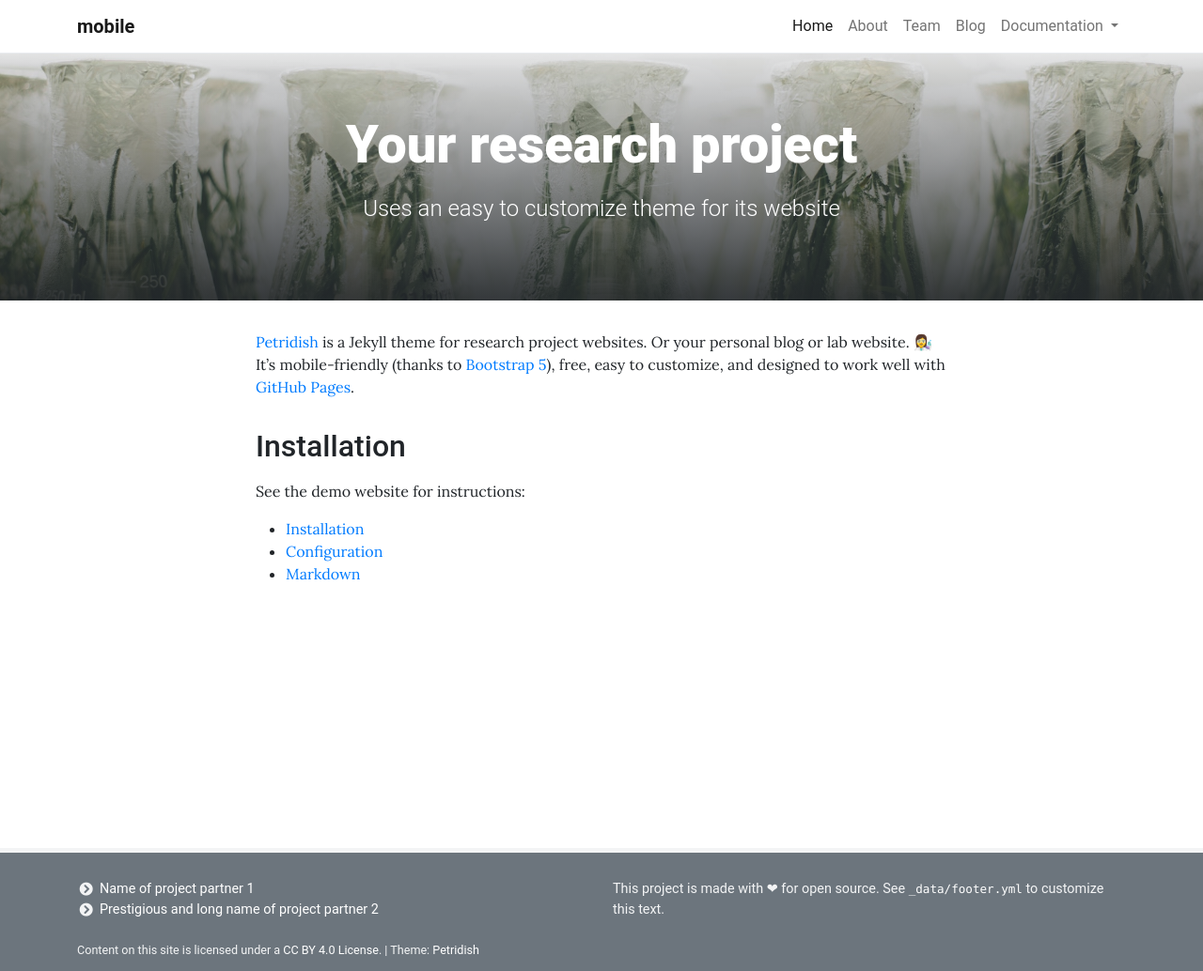
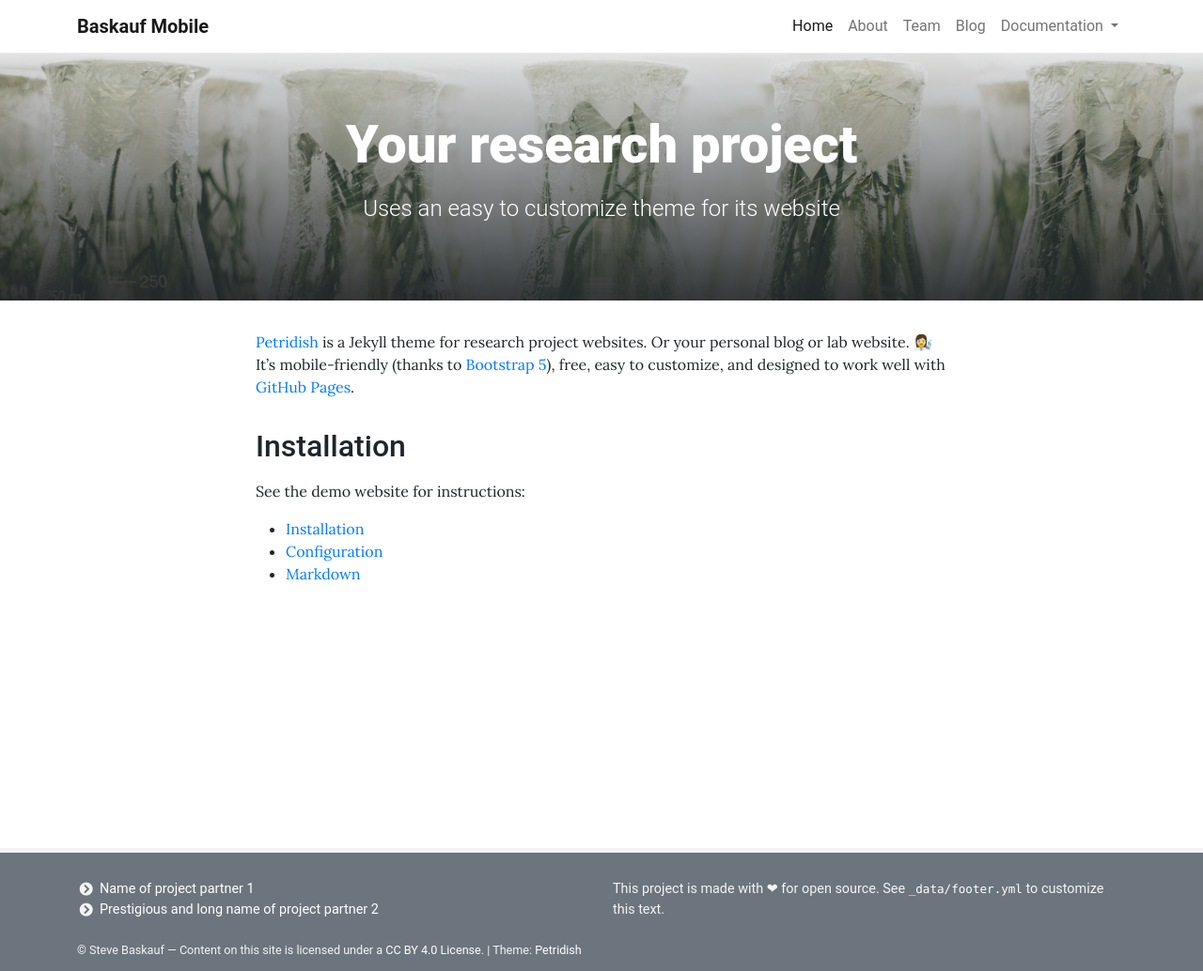
Before and after one commit to baskaufs/mobile, a Jekyll site: the page built from pages/home.md, in a window 1280 px wide. Shown: the whole page at 94% size. Built offline with Jekyll 4.4.1, drawn with Linux system fonts in a browser that asks for light colours.

Commit message:
site settings

```diff
--- a/_config.yml
+++ b/_config.yml
@@ -1 +1,5 @@
+# SITE SETTINGS
+title: Baskauf Mobile                        # Title in top navigation bar (navbar) and <head>
+description: Baskauf test website # Site description in <head>
+author: Steve Baskauf                   # Used for copyright statement in footer
 remote_theme: peterdesmet/petridish@2.0
```
